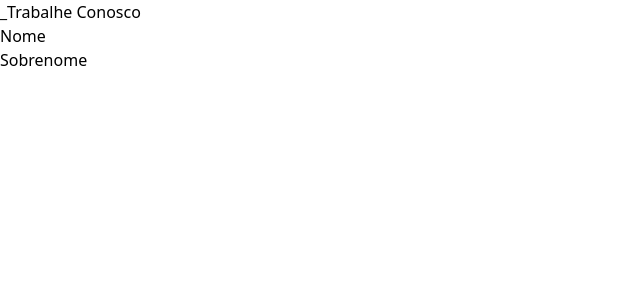
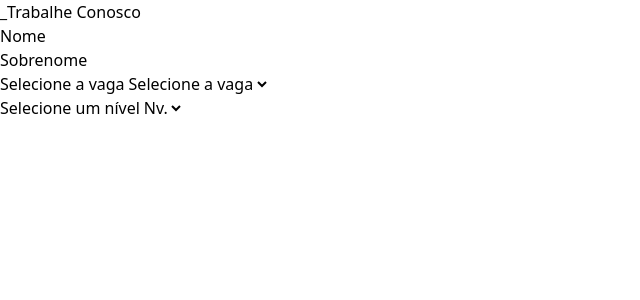
Before and after one commit to allangdasilva/challenge-react-itau, a React (Vite) app: page / in a window 1280 px wide. Shown: the top 300 px of the page, without its empty margins (0-640 px from the left). Built offline with nearby package versions, Linux system fonts and the light colour scheme.

Commit message:
Criar o componente SelectField

```diff
--- a/src/ui/form/InterviewForm.tsx
+++ b/src/ui/form/InterviewForm.tsx
@@ -1,12 +1,27 @@
 import React from "react";
 import InputField from "./InputField";
+import SelectField from "./SelectField";
 
 const InterviewForm = () => {
   return (
     <form action="">
       <h2>_Trabalhe Conosco</h2>
+
       <InputField label="Nome" type="text" name="first-name" />
       <InputField label="Sobrenome" type="text" name="last-name" />
+
+      <SelectField
+        label="Selecione a vaga"
+        name="select-vacancy"
+        options={["Backend", "Frontend", "QA"]}
+        placeholder="Selecione a vaga"
+      />
+      <SelectField
+        label="Selecione um nível"
+        name="select-level"
+        options={["Jr.", "Pl.", "Sn."]}
+        placeholder="Nv."
+      />
     </form>
   );
 };
--- /dev/null
+++ b/src/ui/form/SelectField.tsx
@@ -0,0 +1,33 @@
+import React from "react";
+
+const SelectField = ({
+  label,
+  name,
+  options,
+  placeholder,
+  ...props
+}: {
+  label: string;
+  name: string;
+  options: string[];
+  placeholder: string;
+}) => {
+  return (
+    <div>
+      <label htmlFor={name}>{label}</label>
+      <select defaultValue="" {...props} name={name} id={name}>
+        <option value="" disabled hidden>
+          {placeholder}
+        </option>
+
+        {options.map((option) => (
+          <option key={option} value={option}>
+            {option}
+          </option>
+        ))}
+      </select>
+    </div>
+  );
+};
+
+export default SelectField;
```
